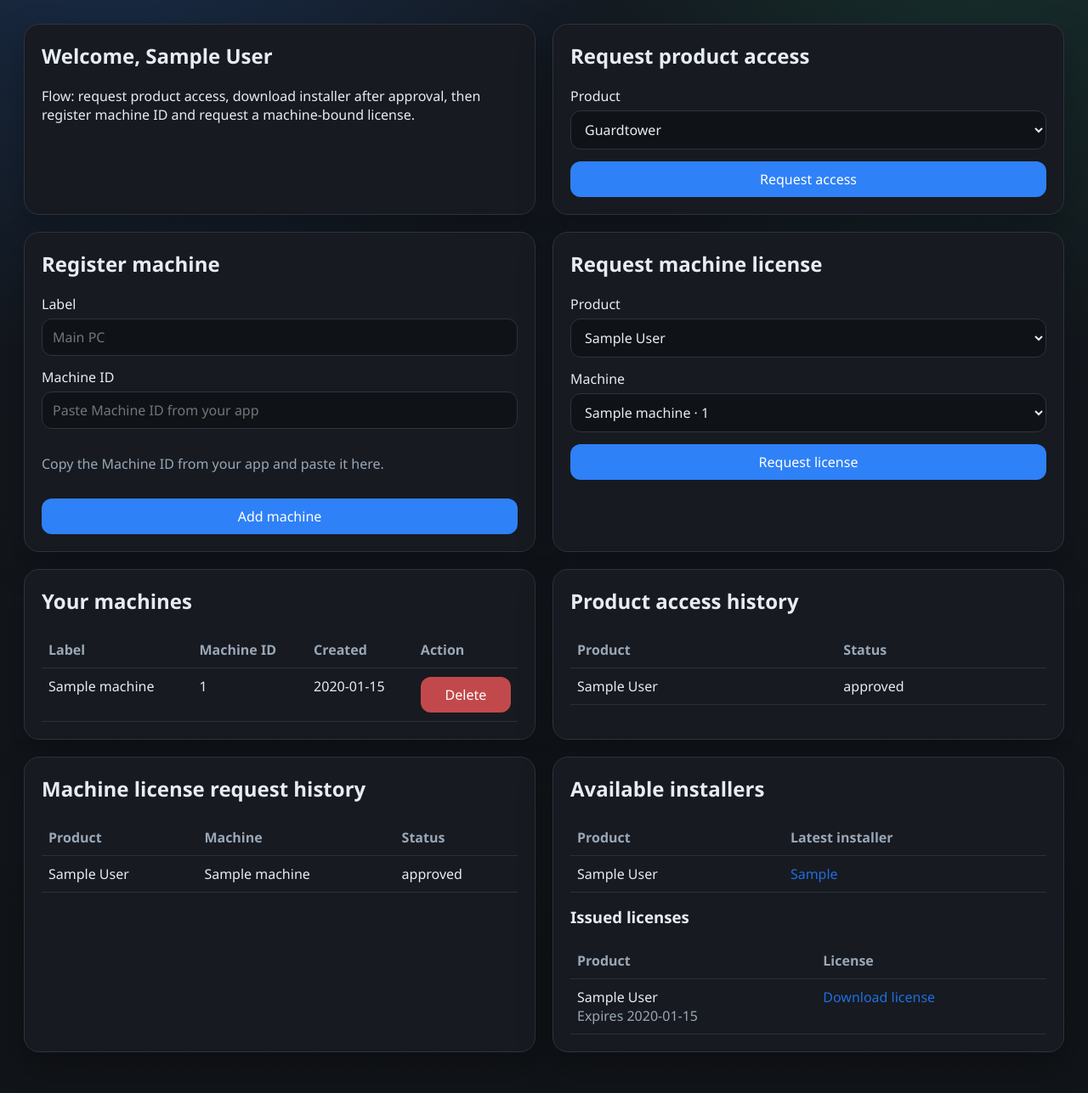
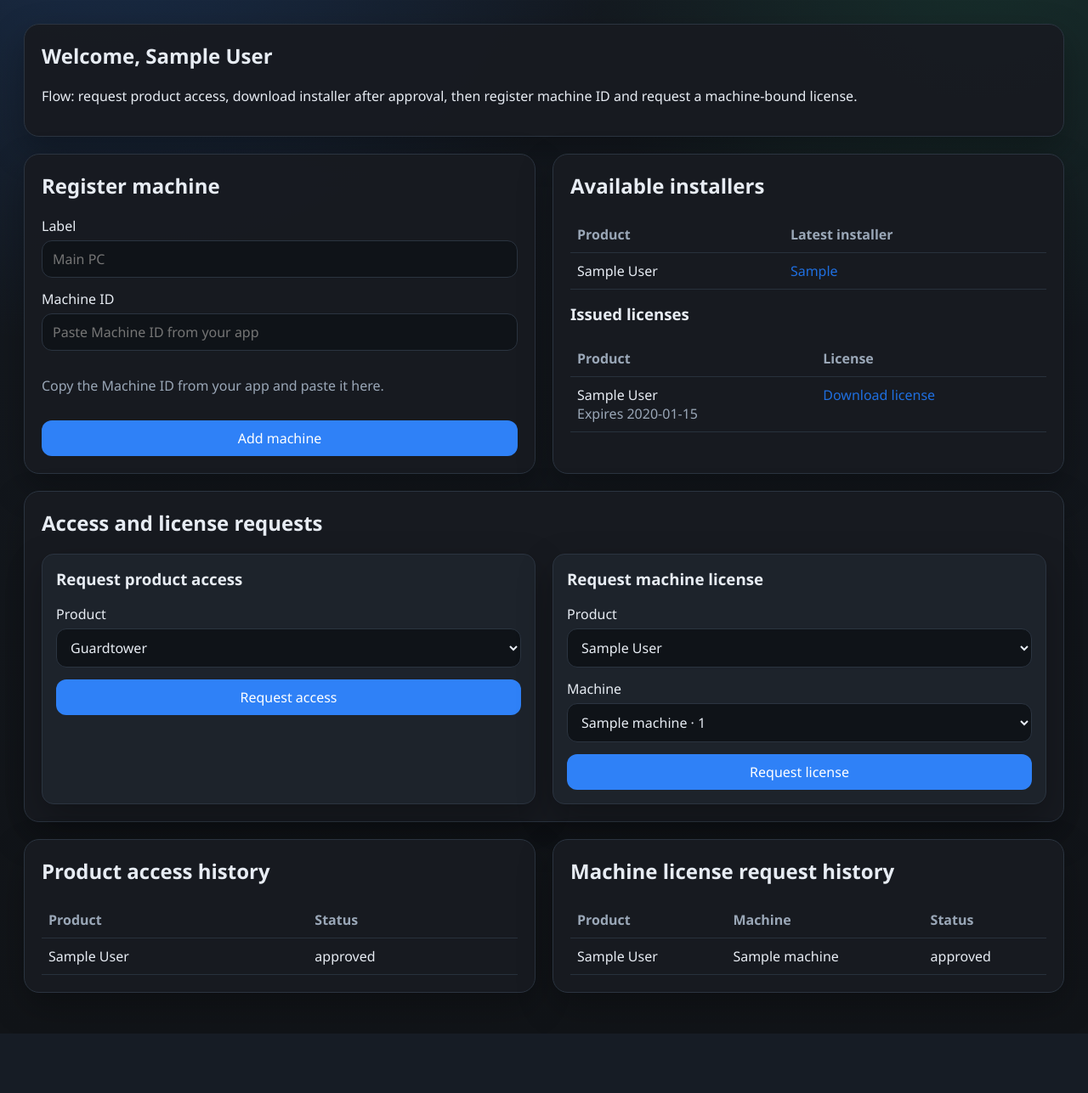
Before and after one commit to gablipinski/MegamuUtilities, a FastAPI app: page /app in a window 1280 px wide. Shown: the part 83-1370 px from the top of the page at 85% size. After the commit the page ends 1300 px from the top, so only its background shows below. Run offline with FastAPI, Linux system fonts and the light colour scheme; the visitor is signed in with stand-in values (Sample User, id 1); tables that the repository leaves empty hold one stand-in row (values such as "Sample post").

Commit message:
feat: update dashboard layout to single-column and enhance access request forms

```diff
--- a/Gatekeeper/gatekeeper/static/styles.css
+++ b/Gatekeeper/gatekeeper/static/styles.css
@@ -88,6 +88,14 @@ a:hover {
 
 .two-col {
     grid-template-columns: repeat(auto-fit, minmax(320px, 1fr));
+}
+
+.single-col {
+    grid-template-columns: minmax(0, 1fr);
+}
+
+.nested-grid {
+    margin-bottom: 0;
 }
 
 .card,
--- a/Gatekeeper/gatekeeper/templates/dashboard.html
+++ b/Gatekeeper/gatekeeper/templates/dashboard.html
@@ -1,23 +1,9 @@
 {% extends "base.html" %}
 {% block content %}
-<section class="grid two-col">
+<section class="grid single-col">
     <div class="card">
         <h2>Welcome, {{ current_user.display_name }}</h2>
         <p>Flow: request product access, download installer after approval, then register machine ID and request a machine-bound license.</p>
-    </div>
-    <div class="card">
-        <h2>Request product access</h2>
-        <form method="post" action="/app/access-requests" class="stack-form">
-            <label>
-                <span>Product</span>
-                <select name="product_id" required>
-                    {% for product in products %}
-                        <option value="{{ product.id }}">{{ product.display_name }}</option>
-                    {% endfor %}
-                </select>
-            </label>
-            <button type="submit" class="button primary">Request access</button>
-        </form>
     </div>
 </section>
 
@@ -36,119 +22,6 @@
             <p class="muted">Copy the Machine ID from your app and paste it here.</p>
             <button type="submit" class="button primary">Add machine</button>
         </form>
-    </div>
-    <div class="card">
-        <h2>Request machine license</h2>
-        <form method="post" action="/app/requests" class="stack-form" id="license-request-form">
-            <label>
-                <span>Product</span>
-                <select name="product_id" id="license-request-product" required {% if not granted_product_ids %}disabled{% endif %}>
-                    {% for product in products %}
-                        {% if product.id in granted_product_ids %}
-                            <option value="{{ product.id }}" data-has-existing-license="{{ '1' if product.id in approved_product_ids else '0' }}">{{ product.display_name }}</option>
-                        {% endif %}
-                    {% endfor %}
-                </select>
-            </label>
-            <label>
-                <span>Machine</span>
-                <select name="machine_id_ref" required {% if not machines %}disabled{% endif %}>
-                    {% for machine in machines %}
-                        <option value="{{ machine.id }}">{{ machine.label }} · {{ machine.machine_id }}</option>
-                    {% endfor %}
-                </select>
-            </label>
-            <input type="hidden" name="replace_existing_license" id="replace-existing-license" value="false">
-            <button type="submit" class="button primary" {% if not machines or not granted_product_ids %}disabled{% endif %}>Request license</button>
-        </form>
-        {% if not granted_product_ids %}
-            <p class="muted">Request and get access approved first before submitting machine license requests.</p>
-        {% endif %}
-        {% if not machines %}
-            <p class="muted">Add at least one machine before requesting license.</p>
-        {% endif %}
-    </div>
-
-</section>
-
-<section class="grid two-col">
-
-    <div class="card">
-        <h2>Your machines</h2>
-        <table>
-            <thead>
-                <tr>
-                    <th>Label</th>
-                    <th>Machine ID</th>
-                    <th>Created</th>
-                    <th>Action</th>
-                </tr>
-            </thead>
-            <tbody>
-                {% for machine in machines %}
-                    <tr>
-                        <td>{{ machine.label }}</td>
-                        <td>{{ machine.machine_id }}</td>
-                        <td>{{ machine.created_at.strftime('%Y-%m-%d') }}</td>
-                        <td>
-                            <form method="post" action="/app/machines/{{ machine.id }}/delete" class="inline-form" onsubmit="return confirm('Delete this PC? Existing issued licenses remain archived, but this PC will no longer be usable for new requests.');">
-                                <button type="submit" class="button danger">Delete</button>
-                            </form>
-                        </td>
-                    </tr>
-                {% else %}
-                    <tr><td colspan="4">No machines registered yet.</td></tr>
-                {% endfor %}
-            </tbody>
-        </table>
-    </div>
-
-    <div class="card">
-        <h2>Product access history</h2>
-        <table>
-            <thead>
-                <tr>
-                    <th>Product</th>
-                    <th>Status</th>
-                </tr>
-            </thead>
-            <tbody>
-                {% for req in access_requests %}
-                    <tr>
-                        <td>{{ req.product.display_name }}</td>
-                        <td>{{ req.status }}</td>
-                    </tr>
-                {% else %}
-                    <tr><td colspan="2">No product access requests yet.</td></tr>
-                {% endfor %}
-            </tbody>
-        </table>
-    </div>
-</section>
-
-<section class="grid two-col">
-    <div class="card">
-        <h2>Machine license request history</h2>
-        <table>
-            <thead>
-                <tr>
-                    <th>Product</th>
-                    <th>Machine</th>
-                    <th>Status</th>
-                </tr>
-            </thead>
-            <tbody>
-                {% for req in requests %}
-                    <tr>
-                        <td>{{ req.product.display_name }}</td>
-                        <td>{{ req.machine.label }}</td>
-                        <td>{{ req.status }}</td>
-                    </tr>
-                {% else %}
-                    <tr><td colspan="3">No requests yet.</td></tr>
-                {% endfor %}
-            </tbody>
-        </table>
     </div>
 
     <div class="card">
@@ -211,6 +84,108 @@
     </div>
 </section>
 
+<section class="grid two-col">
+    <div class="card">
+        <h2>Access and license requests</h2>
+        <div class="grid two-col nested-grid">
+            <div class="subcard">
+                <h3>Request product access</h3>
+                <form method="post" action="/app/access-requests" class="stack-form">
+                    <label>
+                        <span>Product</span>
+                        <select name="product_id" required>
+                            {% for product in products %}
+                                <option value="{{ product.id }}">{{ product.display_name }}</option>
+                            {% endfor %}
+                        </select>
+                    </label>
+                    <button type="submit" class="button primary">Request access</button>
+                </form>
+            </div>
+
+            <div class="subcard">
+                <h3>Request machine license</h3>
+                <form method="post" action="/app/requests" class="stack-form" id="license-request-form">
+                    <label>
+                        <span>Product</span>
+                        <select name="product_id" id="license-request-product" required {% if not granted_product_ids %}disabled{% endif %}>
+                            {% for product in products %}
+                                {% if product.id in granted_product_ids %}
+                                    <option value="{{ product.id }}" data-has-existing-license="{{ '1' if product.id in approved_product_ids else '0' }}">{{ product.display_name }}</option>
+                                {% endif %}
+                            {% endfor %}
+                        </select>
+                    </label>
+                    <label>
+                        <span>Machine</span>
+                        <select name="machine_id_ref" required {% if not machines %}disabled{% endif %}>
+                            {% for machine in machines %}
+                                <option value="{{ machine.id }}">{{ machine.label }} · {{ machine.machine_id }}</option>
+                            {% endfor %}
+                        </select>
+                    </label>
+                    <input type="hidden" name="replace_existing_license" id="replace-existing-license" value="false">
+                    <button type="submit" class="button primary" {% if not machines or not granted_product_ids %}disabled{% endif %}>Request license</button>
+                </form>
+                {% if not granted_product_ids %}
+                    <p class="muted">Request and get access approved first before submitting machine license requests.</p>
+                {% endif %}
+                {% if not machines %}
+                    <p class="muted">Add at least one machine before requesting license.</p>
+                {% endif %}
+            </div>
+        </div>
+    </div>
+</section>
+
+<section class="grid two-col">
+    <div class="card">
+        <h2>Product access history</h2>
+        <table>
+            <thead>
+                <tr>
+                    <th>Product</th>
+                    <th>Status</th>
+                </tr>
+            </thead>
+            <tbody>
+                {% for req in access_requests %}
+                    <tr>
+                        <td>{{ req.product.display_name }}</td>
+                        <td>{{ req.status }}</td>
+                    </tr>
+                {% else %}
+                    <tr><td colspan="2">No product access requests yet.</td></tr>
+                {% endfor %}
+            </tbody>
+        </table>
+    </div>
+
+    <div class="card">
+        <h2>Machine license request history</h2>
+        <table>
+            <thead>
+                <tr>
+                    <th>Product</th>
+                    <th>Machine</th>
+                    <th>Status</th>
+                </tr>
+            </thead>
+            <tbody>
+                {% for req in requests %}
+                    <tr>
+                        <td>{{ req.product.display_name }}</td>
+                        <td>{{ req.machine.label }}</td>
+                        <td>{{ req.status }}</td>
+                    </tr>
+                {% else %}
+                    <tr><td colspan="3">No requests yet.</td></tr>
+                {% endfor %}
+            </tbody>
+        </table>
+    </div>
+</section>
+
 <script>
 (() => {
     const form = document.getElementById('license-request-form');
```
